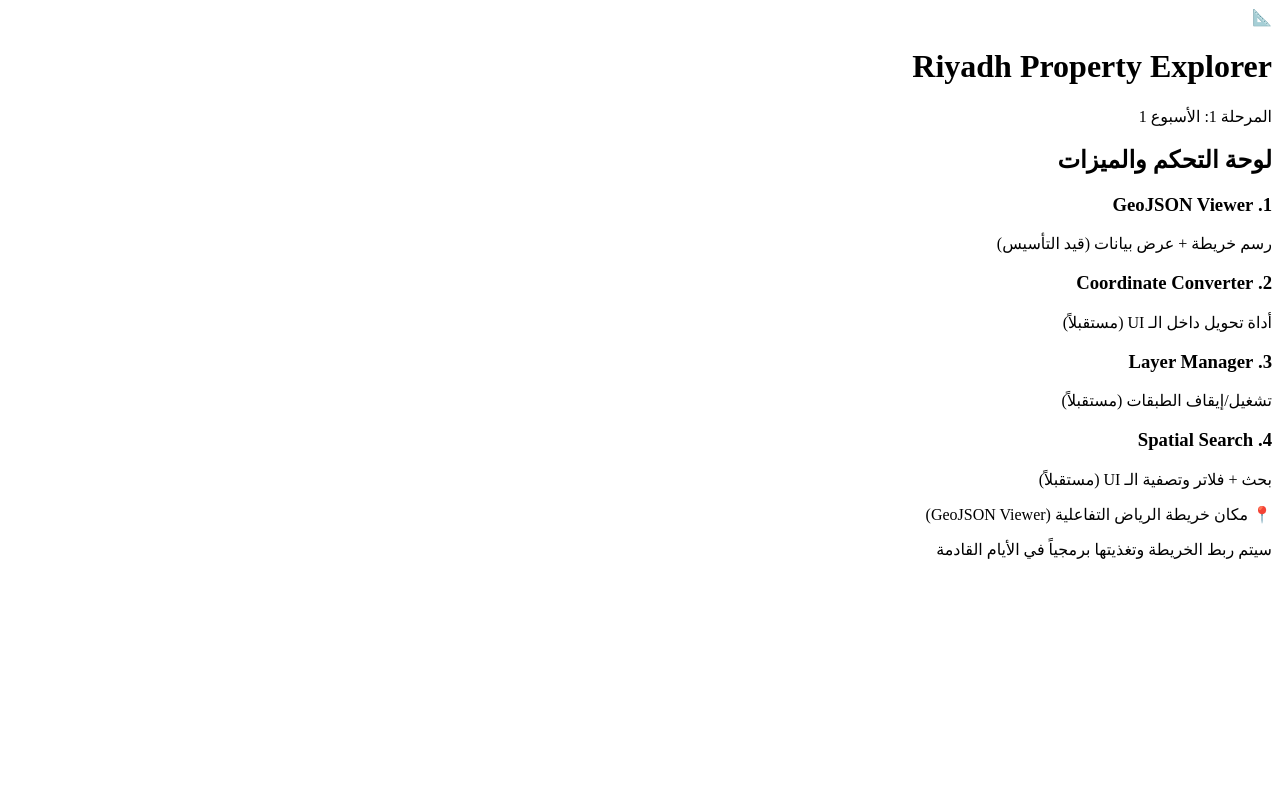
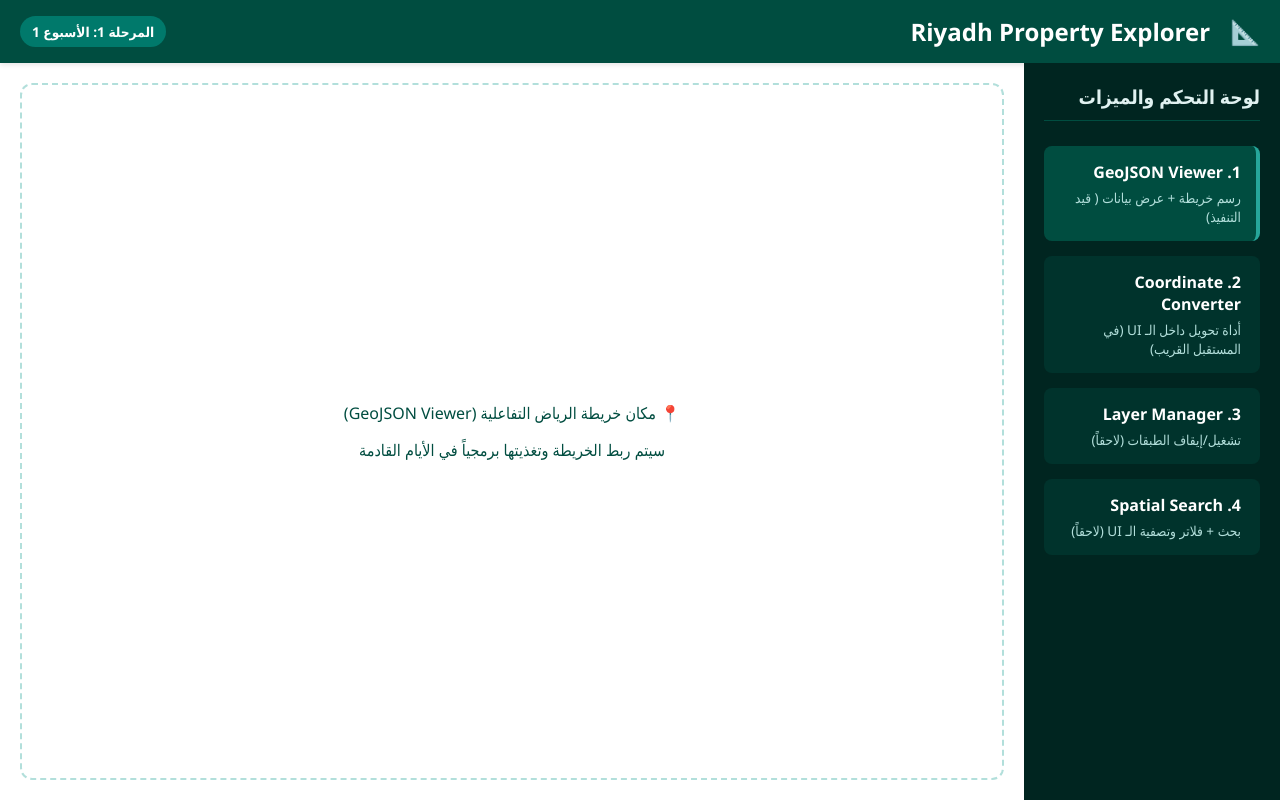
Before and after one commit to Ramadan-Sayed/riyadh-property-explorer, a plain HTML site: page index.html in a window 1280 px wide. Drawn offline with Linux system fonts and the light colour scheme.

Commit message:
feat: implement baseline CSS styling, Teal theme visual identity, and header layout using Flexbox

```diff
--- a/index.html
+++ b/index.html
@@ -4,8 +4,8 @@
     <meta charset="UTF-8">
     <meta name="viewport" content="width=device-width, initial-scale=1.0">
     <title>Riyadh Property Explorer</title>
-    <!-- ربط ملف التنسيق الخارجي -->
-    <link rel="stylesheet" href="style.css">
+    <!-- ربط ملف التنسيق الخارجي-->
+    <link rel="stylesheet" href="style.css" type="text/css">
 </head>
 <body>
 
@@ -28,25 +28,25 @@
             <!-- ميزة الأسابيع 1-2 -->
             <section class="feature-card active" id="geojson-viewer">
                 <h3>1. GeoJSON Viewer</h3>
-                <p>رسم خريطة + عرض بيانات (قيد التأسيس)</p>
+                <p>رسم خريطة + عرض بيانات ( قيد التنفيذ)</p>
             </section>
 
             <!-- ميزة الأسبوع 3 -->
             <section class="feature-card" id="coordinate-converter">
                 <h3>2. Coordinate Converter</h3>
-                <p>أداة تحويل داخل الـ UI (مستقبلاً)</p>
+                <p>أداة تحويل داخل الـ UI (في المستقبل القريب)</p>
             </section>
 
             <!-- ميزة الأسبوع 4 -->
             <section class="feature-card" id="layer-manager">
                 <h3>3. Layer Manager</h3>
-                <p>تشغيل/إيقاف الطبقات (مستقبلاً)</p>
+                <p>تشغيل/إيقاف الطبقات (لاحقاً)</p>
             </section>
 
             <!-- ميزة الأسابيع 5-6 -->
             <section class="feature-card" id="spatial-search">
                 <h3>4. Spatial Search</h3>
-                <p>بحث + فلاتر وتصفية الـ UI (مستقبلاً)</p>
+                <p>بحث + فلاتر وتصفية الـ UI (لاحقاً)</p>
             </section>
         </aside>
 
--- a/style.css
+++ b/style.css
@@ -0,0 +1,132 @@
+/* محو الهوامش الافتراضية وضبط حساب الأبعاد */
+/*reset style*/
+* {
+    margin: 0;
+    padding: 0;
+    box-sizing: border-box;
+}
+
+body {
+    font-family: 'Segoe UI', Tahoma, Geneva, Verdana, sans-serif;
+    color: #333;
+    min-height: 100vh;
+    display: flex;
+    flex-direction: column;
+}
+
+
+
+
+
+/* الشريط العلوي بالتيل الغامق الوقور */
+.app-header {
+    background-color: #004d40; /* Deep Teal */
+    color: #ffffff;
+    padding: 15px 20px;
+    display: flex;
+    justify-content: space-between;
+    align-items: center;
+    box-shadow: 0 2px 5px rgba(0,0,0,0.1);
+}
+
+.logo-area {
+    display: flex;
+    align-items: center;
+    gap: 20px;
+}
+
+.geo-icon {
+    font-size: 1.5rem;
+}
+
+.logo-area h1 {
+    font-size: 1.5rem;
+    font-weight: 600;
+}
+
+/* شارة المرحلة */
+.badge {
+    background-color: #00796b; /* Light Teal */
+    padding: 6px 12px;
+    border-radius: 20px;
+    font-size: 0.85rem;
+    font-weight: bold;
+}
+
+
+
+
+
+/* حاوية التطبيق الرئيسية */
+.app-container {
+    display: flex;
+    flex: 1;
+}
+
+/* القائمة الجانبية */
+.sidebar {
+    width: 20%;
+    background-color: #002520; /* Darker Teal للخلفية الجانبية */
+    color: #e0f2f1;
+    padding: 20px;
+    display: flex;
+    flex-direction: column;
+    gap: 15px;
+}
+
+.sidebar h2 {
+    font-size: 1.2rem;
+    margin-bottom: 10px;
+    border-bottom: 1px solid #004d40;
+    padding-bottom: 10px;
+}
+
+/* كروت الميزات */
+.feature-card {
+    background-color: #00332c;
+    padding: 15px;
+    border-radius: 8px;
+    border-right: 4px solid transparent; /* لتأثير التنشيط جهة اليمين بما أننا RTL */
+    transition: all 0.3s ease;
+}
+
+.feature-card h3 {
+    font-size: 1rem;
+    color: #ffffff;
+    margin-bottom: 5px;
+}
+
+.feature-card p {
+    font-size: 0.85rem;
+    color: #b2dfdb;
+}
+
+/* حالة الكارت النشط حالياً */
+.feature-card.active {
+    background-color: #004d40;
+    border-right-color: #26a69a; /* لون تيل مضيء للميزة النشطة */
+}
+
+
+
+
+
+/* مساحة الخريطة المؤقتة */
+.map-area {
+    flex: 1;
+    padding: 20px;
+    display: flex;
+}
+
+.map-placeholder {
+    flex: 1;
+    background-color: white;
+    border: 2px dashed #b2dfdb;
+    border-radius: 12px;
+    display: flex;
+    flex-direction: column;
+    justify-content: center;
+    align-items: center;
+    gap: 15px;
+    color: #004d40;
+}
```
